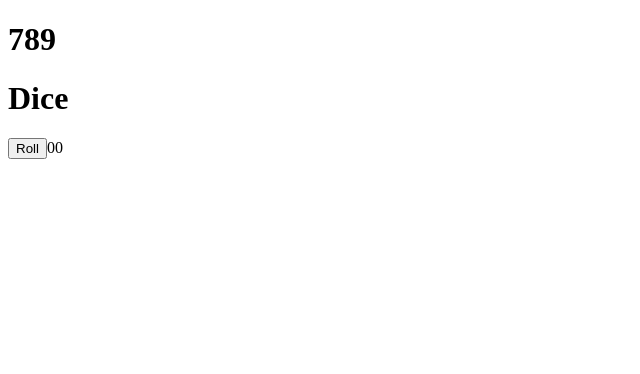
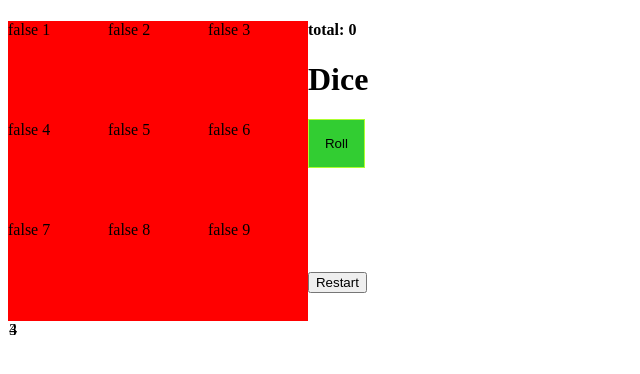
Before and after one commit to ThomasAndrewMacLean/shut-the-box, a React (Vite) app: page / in a window 1280 px wide. Shown: the top 374 px of the page, without its empty margins (0-640 px from the left). Built offline with nearby package versions, Linux system fonts and the light colour scheme.

Commit message:
add som rules 📏

```diff
--- a/src/App.tsx
+++ b/src/App.tsx
@@ -2,12 +2,10 @@ import * as React from 'react';
 import { render } from 'react-dom';
 
 import Game from './Game';
-import Die from './Die';
 
 render(
     <>
-        <Game count={789} />
-        <Die />
+        <Game />
     </>,
     document.getElementById('main'),
 );
--- a/src/Die.tsx
+++ b/src/Die.tsx
@@ -1,26 +1,40 @@
 import * as React from 'react';
+import PropTypes from 'prop-types';
+import './die.css';
 
-const Count: React.FunctionComponent<{
-    //count: number;
-}> = (): JSX.Element => {
-    const [die1, setDie1] = React.useState<number>(0);
-    const [die2, setDie2] = React.useState<number>(0);
+const Die: React.FunctionComponent<{
+    rollTotal: number;
+    setRollTotal: (rollTotal: number) => void;
+}> = (props): JSX.Element => {
     const getDiceRoll = (): number => {
         return Math.floor(Math.random() * 6) + 1;
     };
+    const [die1, setDie1] = React.useState<number>(getDiceRoll());
+    const [die2, setDie2] = React.useState<number>(getDiceRoll());
 
     const rollDice = (): void => {
-        setDie1(getDiceRoll());
-        setDie2(getDiceRoll());
+        if (props.rollTotal === 0) {
+            const die1 = getDiceRoll();
+            const die2 = getDiceRoll();
+            setDie1(die1);
+            setDie2(die2);
+
+            props.setRollTotal(die1 + die2);
+        }
     };
     return (
         <>
             <h1>Dice</h1>
-            <button onClick={(): void => rollDice()}>Roll</button>
-            <span>{die1}</span>
-            <span>{die2}</span>
+            <button className="die-btn" onClick={(): void => rollDice()}>Roll</button>
+            <div className="die">{die1}</div>
+            <div className="die">{die2}</div>
         </>
     );
 };
 
-export default Count;
+export default Die;
+
+Die.propTypes = {
+    rollTotal: PropTypes.number,
+    setRollTotal: PropTypes.func,
+};
--- a/src/Game.tsx
+++ b/src/Game.tsx
@@ -1,14 +1,59 @@
 import * as React from 'react';
-import PropTypes from 'prop-types';
+// import PropTypes from 'prop-types';
+import Die from './Die';
+
+import './styles.css';
 
 const Count: React.FunctionComponent<{
-    count: number;
+    //count: number;
+    //tiles: boolean[];
 }> = (props): JSX.Element => {
-    return <h1>{props.count}</h1>;
+    const startTiles: boolean[] = [false, false, false, false, false, false, false, false, false];
+    const [tiles, setTiles] = React.useState(startTiles);
+    const [rollTotal, setRollTotal] = React.useState(0);
+
+    const flipTile = (index: number): void => {
+        if (rollTotal - index - 1 >= 0) {
+            setRollTotal(rollTotal - index - 1);
+
+            setTiles([...tiles.slice(0, index), true, ...tiles.slice(index + 1)]);
+        }
+    };
+
+    const restartGame = (): void => {
+        setTiles(startTiles);
+        setRollTotal(0);
+    };
+    return (
+        <>
+            {/* <h1>{props.count}</h1> */}
+            <div className="numberTiles">
+                {tiles.map(
+                    (tile, index): JSX.Element => {
+                        console.log(tile);
+                        return (
+                            <div
+                                className={tile ? 'show numberTile' : 'hide numberTile'}
+                                key={index}
+                                onClick={(): void => flipTile(index)}
+                            >
+                                {tile ? 'true' : 'false'} {index + 1}
+                            </div>
+                        );
+                    },
+                )}
+            </div>
+            <h4>total: {rollTotal}</h4>
+
+            <Die rollTotal={rollTotal} setRollTotal={setRollTotal} />
+            <button onClick={(): void => restartGame()}>Restart</button>
+        </>
+    );
 };
 
 export default Count;
 
 Count.propTypes = {
-    count: PropTypes.number.isRequired,
+    // count: PropTypes.number.isRequired,
+    // tiles: PropTypes.array.isRequired,
 };
--- /dev/null
+++ b/src/die.css
@@ -0,0 +1,12 @@
+.die-btn {
+    background: limegreen;
+    border: 1px solid greenyellow;
+    padding: 1rem;
+    cursor: pointer;
+}
+
+.die {
+    height: 50px;
+    width: 50px;
+    border: 1px solid black;
+}
--- /dev/null
+++ b/src/styles.css
@@ -0,0 +1,17 @@
+.hide {
+    background: red;
+}
+
+.show {
+    background: greenyellow;
+}
+
+.numberTiles {
+    max-width: 300px;
+}
+
+.numberTile {
+    width: 33.33%;
+    height: 100px;
+    float: left;
+}
```
Also changed, not shown: 1 other file (tests, documents, lock files or other folders).
